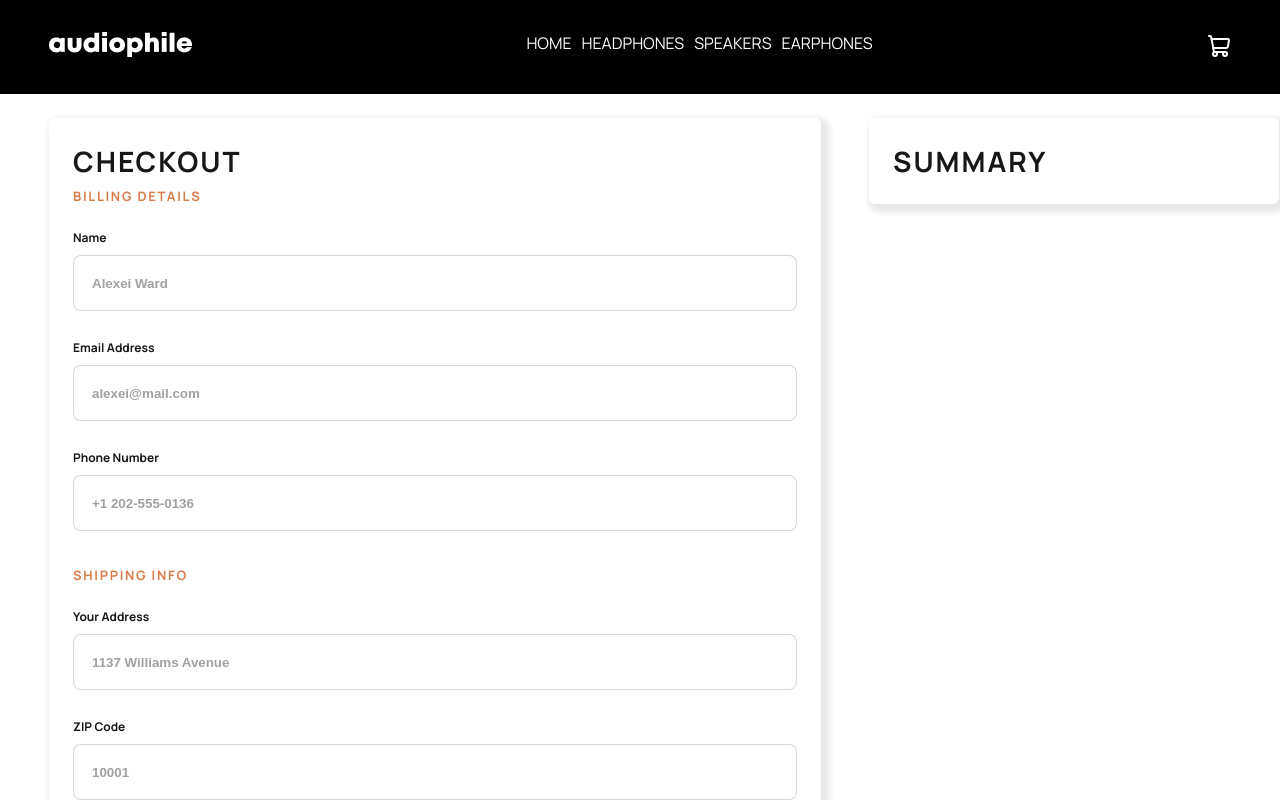
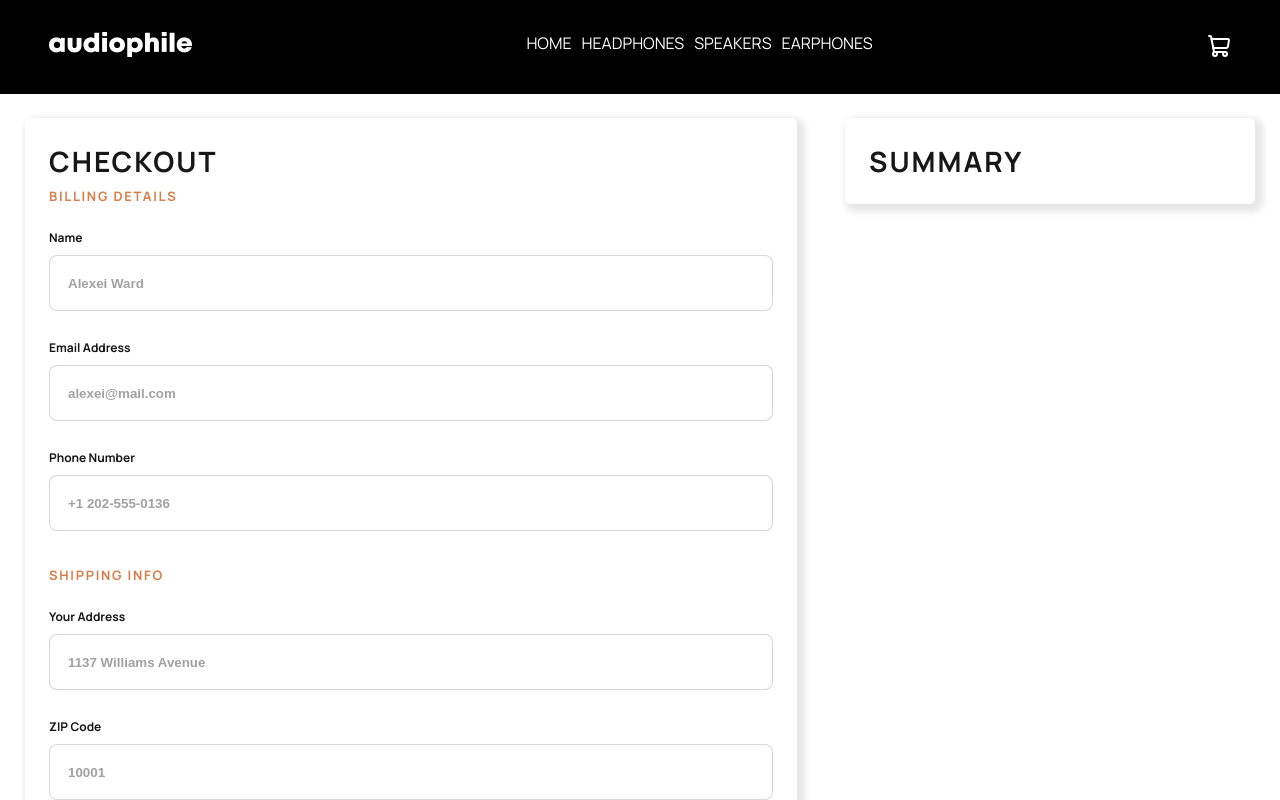
Before and after one commit to kellycsantos/audiophile, a Next.js app: page /checkout in a window 1280 px wide. Shown: the top 800 px of the page. Built offline with nearby package versions, Linux system fonts and the light colour scheme.

Commit message:
fix: layout quebrado

```diff
--- a/src/app/checkout/page.module.scss
+++ b/src/app/checkout/page.module.scss
@@ -3,7 +3,7 @@
 
 .page {
     margin-bottom: 75px;
-    margin: 24px;
+    margin-block: 24px;
     @include limit-container(transparent);
 
     .container {
--- a/src/components/Navbar/Navbar.module.scss
+++ b/src/components/Navbar/Navbar.module.scss
@@ -24,7 +24,7 @@
             position-anchor: --navbar;
             position: absolute;
             top: anchor(bottom);
-            left: anchor(left);
+            left: 0;
             width: 100dvw;
             border-radius: 0 0 6px 6px;
             z-index: 1;
@@ -39,7 +39,6 @@
                 display: flex;
                 align-items: center;
                 justify-content: center;
-                gap: 10px;
 
                 li {
 
```
